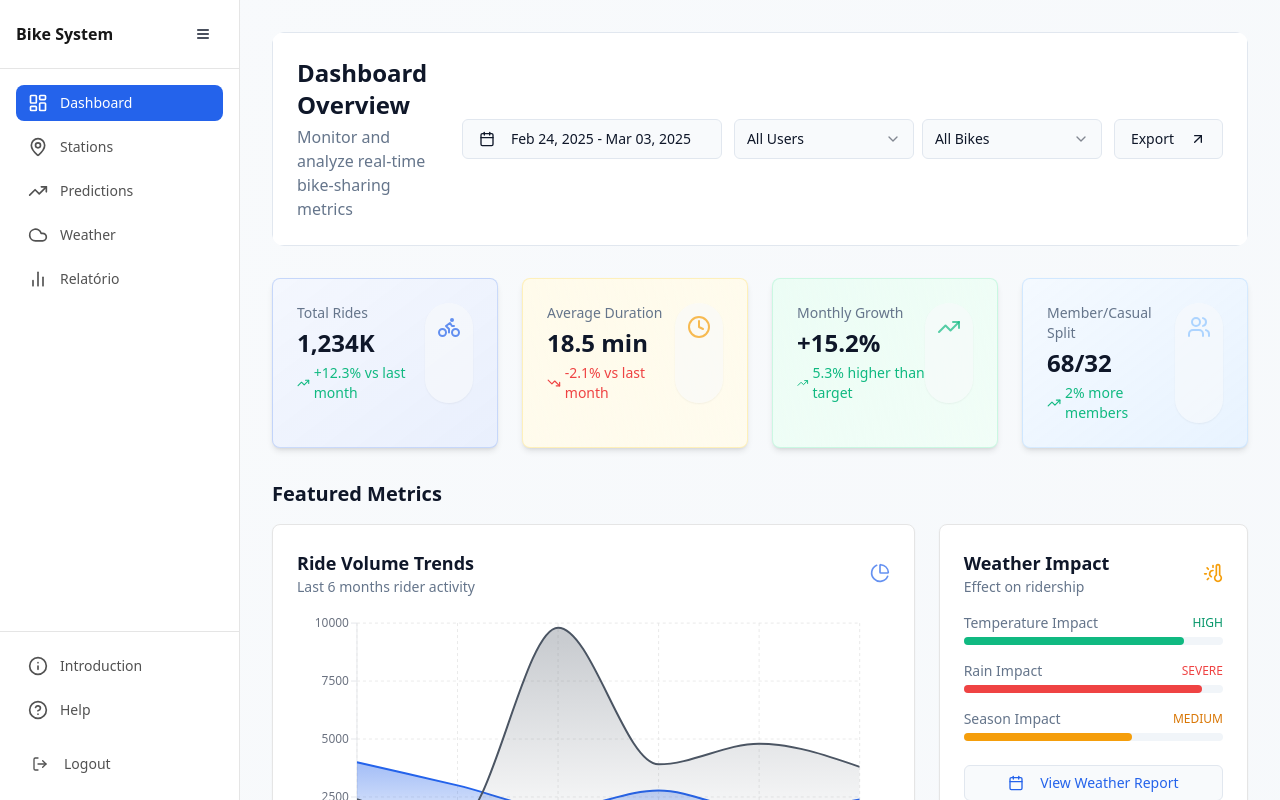
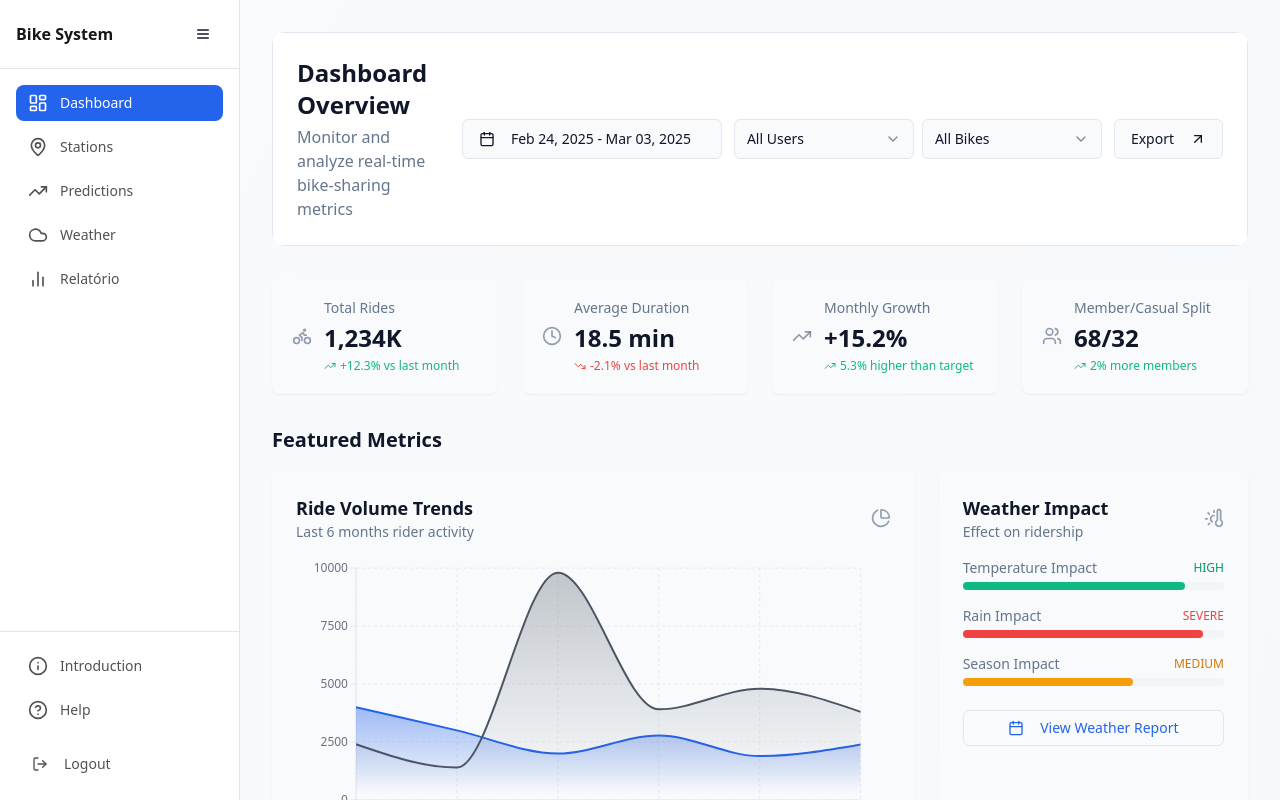
Before and after one commit to Ianleme/ride-analytics-dashboard, a React (Vite) app: page / in a window 1280 px wide. Shown: the top 800 px of the page. Built offline with nearby package versions, Linux system fonts and the light colour scheme.

Commit message:
Refactor dashboard cards
Make the dashboard cards more minimalist.

```diff
--- a/src/components/dashboard/KPICard.tsx
+++ b/src/components/dashboard/KPICard.tsx
@@ -23,23 +23,28 @@ export function KPICard({
   return (
     <Card
       className={cn(
-        "p-6 hover-scale bg-gradient-to-br border transition-all duration-300 animate-fade-in",
+        "p-5 transition-all duration-300 animate-fade-in border-0 shadow-sm hover:shadow-md",
         className
       )}
     >
-      <div className="flex justify-between">
-        <div className="space-y-1">
-          <p className="text-sm font-medium text-muted-foreground">{title}</p>
-          <h3 className="text-2xl font-bold text-foreground">{value}</h3>
+      <div className="flex justify-between items-center">
+        {icon && (
+          <div className="text-muted-foreground/70 mr-3">
+            {icon}
+          </div>
+        )}
+        <div className="flex-1">
+          <p className="text-sm font-medium text-muted-foreground mb-1">{title}</p>
+          <h3 className="text-2xl font-semibold text-foreground">{value}</h3>
           {change && (
             <div className="flex items-center mt-1">
               {trend === "up" ? (
-                <TrendingUp className="h-4 w-4 text-emerald-500 mr-1" />
+                <TrendingUp className="h-3 w-3 text-emerald-500 mr-1" />
               ) : (
-                <TrendingDown className="h-4 w-4 text-destructive mr-1" />
+                <TrendingDown className="h-3 w-3 text-destructive mr-1" />
               )}
               <p
-                className={cn("text-sm", {
+                className={cn("text-xs", {
                   "text-emerald-500": trend === "up",
                   "text-destructive": trend === "down",
                 })}
@@ -49,11 +54,6 @@ export function KPICard({
             </div>
           )}
         </div>
-        {icon && (
-          <div className="bg-background/60 p-3 rounded-full shadow-sm">
-            {icon}
-          </div>
-        )}
       </div>
     </Card>
   );
--- a/src/pages/Index.tsx
+++ b/src/pages/Index.tsx
@@ -7,13 +7,13 @@ import { TopRoutesTable } from "@/components/dashboard/TopRoutesTable";
 import {
   ArrowUpRight,
   Calendar,
-  Clock,
   PieChart,
   TrendingUp,
   Users,
   Bike,
   MapPin,
   ThermometerSun,
+  Clock,
 } from "lucide-react";
 import { Card } from "@/components/ui/card";
 import { DateRangePicker } from "@/components/ui/date-range-picker";
@@ -96,32 +96,32 @@ const Index = () => {
           value="1,234K"
           change="+12.3% vs last month"
           trend="up"
-          icon={<Bike className="h-6 w-6 text-primary/70" />}
-          className="from-primary/5 to-primary/10 border-primary/20 shadow-md hover:shadow-lg"
+          icon={<Bike className="h-5 w-5" />}
+          className="bg-background"
         />
         <KPICard
           title="Average Duration"
           value="18.5 min"
           change="-2.1% vs last month"
           trend="down"
-          icon={<Clock className="h-6 w-6 text-amber-500/70" />}
-          className="from-amber-50 to-amber-100/30 border-amber-200/50 shadow-md hover:shadow-lg"
+          icon={<Clock className="h-5 w-5" />}
+          className="bg-background"
         />
         <KPICard
           title="Monthly Growth"
           value="+15.2%"
           change="5.3% higher than target"
           trend="up"
-          icon={<TrendingUp className="h-6 w-6 text-emerald-500/70" />}
-          className="from-emerald-50 to-emerald-100/30 border-emerald-200/50 shadow-md hover:shadow-lg"
+          icon={<TrendingUp className="h-5 w-5" />}
+          className="bg-background"
         />
         <KPICard
           title="Member/Casual Split"
           value="68/32"
           change="2% more members"
           trend="up"
-          icon={<Users className="h-6 w-6 text-accent/70" />}
-          className="from-accent/10 to-accent/20 border-accent/30 shadow-md hover:shadow-lg"
+          icon={<Users className="h-5 w-5" />}
+          className="bg-background"
         />
       </div>
 
@@ -129,24 +129,24 @@ const Index = () => {
       <div className="mb-8">
         <h2 className="text-xl font-semibold mb-4 text-foreground">Featured Metrics</h2>
         <div className="grid grid-cols-1 lg:grid-cols-3 gap-6">
-          <Card className="glass-card p-6 col-span-1 lg:col-span-2 hover-scale animate-fade-in">
+          <Card className="p-6 col-span-1 lg:col-span-2 bg-background border-0 shadow-sm">
             <div className="flex items-center justify-between mb-4">
               <div>
                 <h3 className="text-lg font-semibold text-foreground">Ride Volume Trends</h3>
                 <p className="text-sm text-muted-foreground">Last 6 months rider activity</p>
               </div>
-              <PieChart className="h-5 w-5 text-primary/70" />
+              <PieChart className="h-5 w-5 text-muted-foreground/70" />
             </div>
             <TrendChart />
           </Card>
 
-          <Card className="glass-card p-6 hover-scale animate-fade-in">
+          <Card className="p-6 bg-background border-0 shadow-sm">
             <div className="flex items-center justify-between mb-4">
               <div>
                 <h3 className="text-lg font-semibold text-foreground">Weather Impact</h3>
                 <p className="text-sm text-muted-foreground">Effect on ridership</p>
               </div>
-              <ThermometerSun className="h-5 w-5 text-amber-500" />
+              <ThermometerSun className="h-5 w-5 text-muted-foreground/70" />
             </div>
 
             <div className="space-y-4">
@@ -200,7 +200,7 @@ const Index = () => {
             View by Location
           </Button>
         </div>
-        <Card className="glass-card p-6 hover-scale animate-fade-in">
+        <Card className="p-6 bg-background border-0 shadow-sm">
           <DemandHeatmap />
         </Card>
       </div>
@@ -208,7 +208,7 @@ const Index = () => {
       {/* Top Routes */}
       <div className="mb-8">
         <h2 className="text-xl font-semibold mb-4 text-foreground">Popular Routes Analysis</h2>
-        <Card className="glass-card p-6 hover-scale animate-fade-in">
+        <Card className="p-6 bg-background border-0 shadow-sm">
           <TopRoutesTable />
         </Card>
       </div>
```
